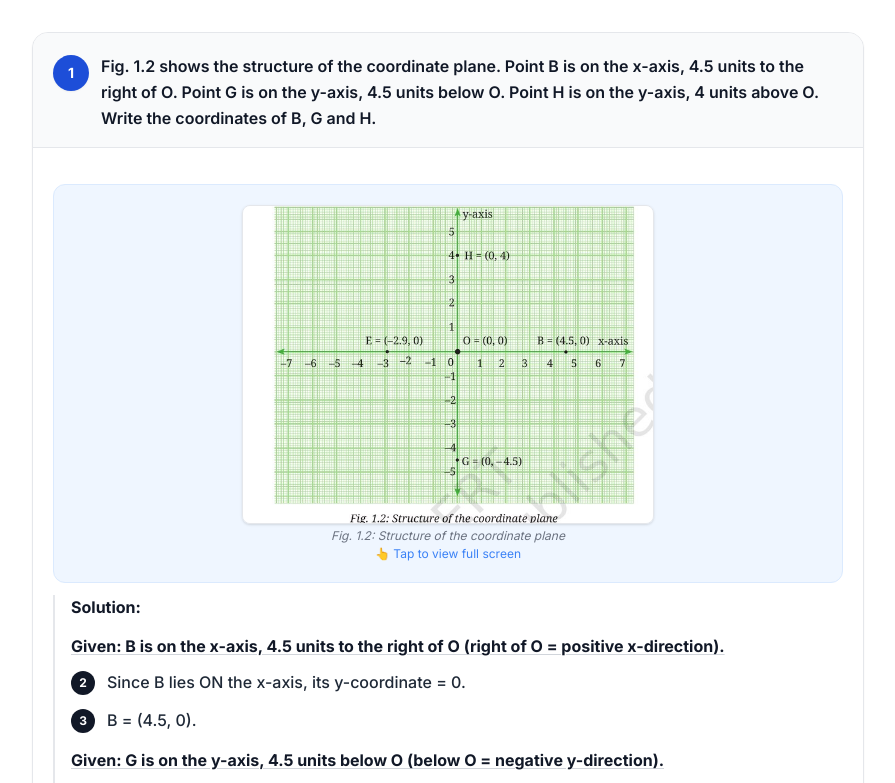
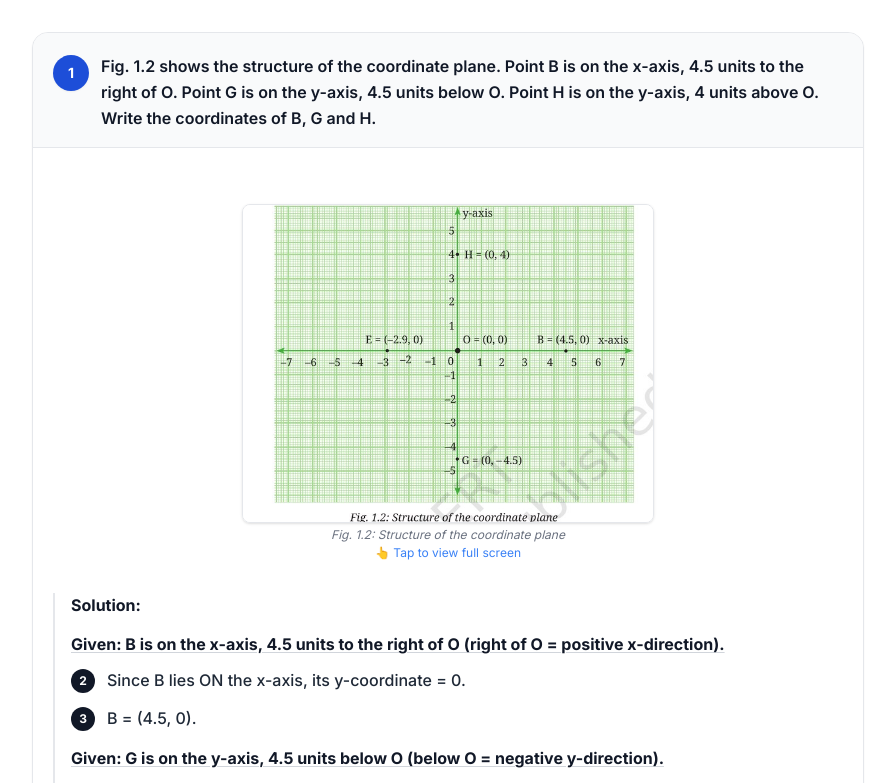
Before and after one commit to nxtzenmaker-max/ncert-class9-solutions, a React (Vite) app: page /chapter/1 in a window 1280 px wide. Shown: the part 407-1190 px from the top of the page, without its empty margins (192-1087 px from the left). Built offline with nearby package versions, Linux system fonts and the light colour scheme.

Commit message:
Remove blue box background from diagram wrapper

```diff
--- a/src/components/Diagrams.tsx
+++ b/src/components/Diagrams.tsx
@@ -443,7 +443,7 @@ export default function DiagramRenderer({ id, tight }: { id: string; tight?: boo
     );
   }
   return (
-    <div className="my-3 p-3 bg-blue-50 rounded-xl border border-blue-100 flex flex-col items-center">
+    <div className="my-3 p-3 bg-white flex flex-col items-center">
       <Component />
     </div>
   );
```
